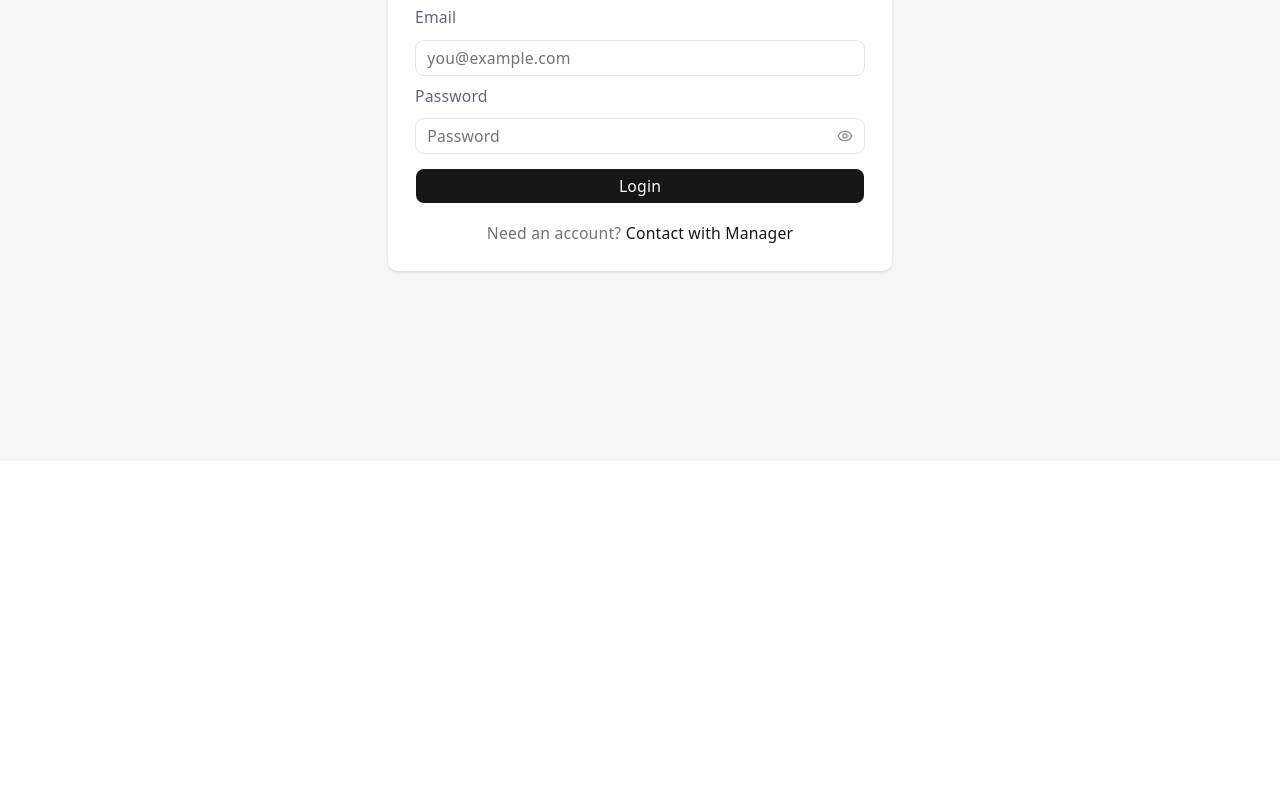
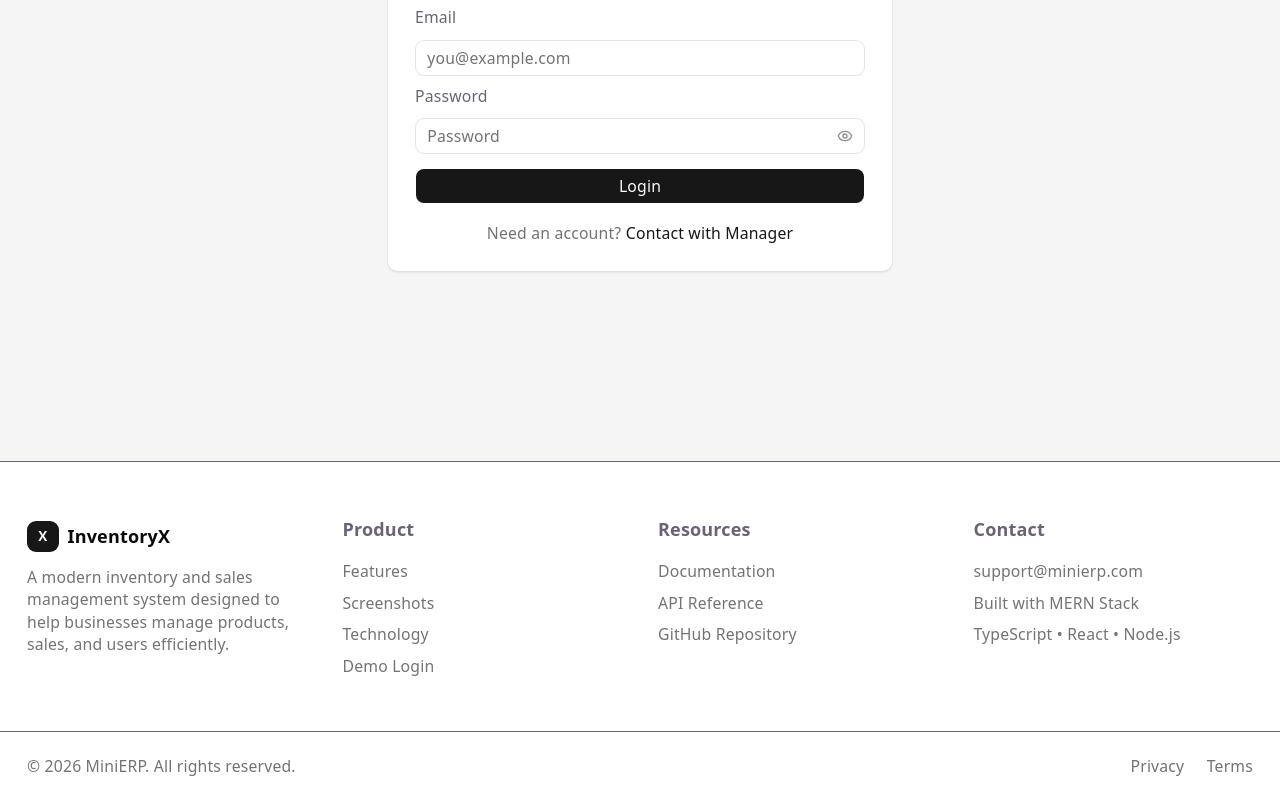
Before and after one commit to pmppiyas/Mini-ERP-Inventory-Sales-Management_Frontend, a React (Vite) app: page /auth/login in a window 1280 px wide. Shown: the part 333-1133 px from the top of the page. Before the commit the page ends 800 px from the top, so only its background shows below. Built offline with nearby package versions, Linux system fonts and the light colour scheme; no server answers.

Commit message:
add: footer

```diff
--- a/src/App.tsx
+++ b/src/App.tsx
@@ -1,6 +1,7 @@
 import Navbar from '@/modules/shared/Navbar';
 import MainLayout from '@/layouts/MainLayout';
 import { Outlet } from 'react-router-dom';
+import Footer from '@/modules/shared/Footer';
 
 function App() {
   return (
@@ -9,6 +10,7 @@ function App() {
       <MainLayout>
         <Outlet />
       </MainLayout>
+      <Footer />
     </div>
   );
 }
--- /dev/null
+++ b/src/modules/shared/Footer.tsx
@@ -0,0 +1,105 @@
+import Logo from '@/modules/shared/Logo';
+
+export default function Footer() {
+  return (
+    <footer className="border-t bg-background">
+      <div className="mx-auto grid max-w-7xl gap-8 px-6 py-12 md:grid-cols-4">
+        {/* Brand */}
+        <div className="space-y-2">
+          <Logo />
+
+          <p className="text-sm text-muted-foreground">
+            A modern inventory and sales management system designed to help
+            businesses manage products, sales, and users efficiently.
+          </p>
+        </div>
+
+        {/* Product */}
+        <div>
+          <h3 className="mb-4 font-semibold">Product</h3>
+
+          <ul className="space-y-2 text-sm text-muted-foreground">
+            <li>
+              <a href="#features" className="hover:text-primary">
+                Features
+              </a>
+            </li>
+
+            <li>
+              <a href="#screenshots" className="hover:text-primary">
+                Screenshots
+              </a>
+            </li>
+
+            <li>
+              <a href="#technology" className="hover:text-primary">
+                Technology
+              </a>
+            </li>
+
+            <li>
+              <a href="/login" className="hover:text-primary">
+                Demo Login
+              </a>
+            </li>
+          </ul>
+        </div>
+
+        {/* Resources */}
+        <div>
+          <h3 className="mb-4 font-semibold">Resources</h3>
+
+          <ul className="space-y-2 text-sm text-muted-foreground">
+            <li>
+              <a href="#" className="hover:text-primary">
+                Documentation
+              </a>
+            </li>
+
+            <li>
+              <a href="#" className="hover:text-primary">
+                API Reference
+              </a>
+            </li>
+
+            <li>
+              <a href="#" className="hover:text-primary">
+                GitHub Repository
+              </a>
+            </li>
+          </ul>
+        </div>
+
+        {/* Contact */}
+        <div>
+          <h3 className="mb-4 font-semibold">Contact</h3>
+
+          <ul className="space-y-2 text-sm text-muted-foreground">
+            <li>support@minierp.com</li>
+
+            <li>Built with MERN Stack</li>
+
+            <li>TypeScript • React • Node.js</li>
+          </ul>
+        </div>
+      </div>
+
+      {/* Bottom */}
+      <div className="border-t">
+        <div className="mx-auto flex max-w-7xl flex-col items-center justify-between gap-3 px-6 py-5 text-sm text-muted-foreground md:flex-row">
+          <p>© {new Date().getFullYear()} MiniERP. All rights reserved.</p>
+
+          <div className="flex gap-5">
+            <a href="#" className="hover:text-primary">
+              Privacy
+            </a>
+
+            <a href="#" className="hover:text-primary">
+              Terms
+            </a>
+          </div>
+        </div>
+      </div>
+    </footer>
+  );
+}
--- a/src/modules/shared/Logo.tsx
+++ b/src/modules/shared/Logo.tsx
@@ -2,7 +2,7 @@ import { Link } from 'react-router-dom';
 
 const Logo = () => {
   return (
-    <Link to="/" className="flex items-center gap-2 shrink-0">
+    <Link to="/" className="flex items-center gap-2 shrink-0 py-1">
       <div className="w-7 h-7 rounded-lg bg-primary flex items-center justify-center">
         <span className="text-primary-foreground font-bold text-xs">X</span>
       </div>
--- a/src/modules/shared/Navbar.tsx
+++ b/src/modules/shared/Navbar.tsx
@@ -8,12 +8,13 @@ import {
   SheetTitle,
   SheetTrigger,
 } from '@/components/ui/sheet';
+import Logo from '@/modules/shared/Logo';
 
 const navLinks = [
   { title: 'Dashboard', url: '/admin' },
-  { title: 'Products',  url: '/admin/products' },
-  { title: 'Sales',     url: '/admin/sales' },
-  { title: 'Reports',   url: '/admin/reports' },
+  { title: 'Products', url: '/admin/products' },
+  { title: 'Sales', url: '/admin/sales' },
+  { title: 'Reports', url: '/admin/reports' },
 ];
 
 export default function Navbar() {
@@ -23,16 +24,10 @@ export default function Navbar() {
   return (
     <header className="bg-card border-b border-border sticky top-0 z-30">
       <div className="container mx-auto px-5">
-
         {/* Desktop */}
         <nav className="hidden h-14 lg:flex items-center justify-between gap-6">
           {/* Logo */}
-          <Link to="/" className="flex items-center gap-2 shrink-0">
-            <div className="w-7 h-7 rounded-lg bg-primary flex items-center justify-center">
-              <span className="text-primary-foreground font-bold text-xs">M</span>
-            </div>
-            <span className="font-bold text-foreground text-base">Mini ERP</span>
-          </Link>
+          <Logo />
 
           {/* Nav Links */}
           <div className="flex items-center gap-1">
@@ -61,12 +56,16 @@ export default function Navbar() {
                   <div className="w-5 h-5 rounded-full bg-primary flex items-center justify-center text-primary-foreground text-[9px] font-bold">
                     {user.name[0]}
                   </div>
-                  <span className="font-medium text-foreground">{user.name}</span>
+                  <span className="font-medium text-foreground">
+                    {user.name}
+                  </span>
                   <span className="text-xs text-muted-foreground bg-muted px-1.5 py-0.5 rounded">
                     {user.role}
                   </span>
                 </div>
-                <Button variant="outline" size="sm">Logout</Button>
+                <Button variant="outline" size="sm">
+                  Logout
+                </Button>
               </>
             ) : (
               <>
@@ -85,9 +84,13 @@ export default function Navbar() {
         <div className="flex h-14 items-center justify-between lg:hidden">
           <Link to="/" className="flex items-center gap-2">
             <div className="w-7 h-7 rounded-lg bg-primary flex items-center justify-center">
-              <span className="text-primary-foreground font-bold text-xs">M</span>
+              <span className="text-primary-foreground font-bold text-xs">
+                M
+              </span>
             </div>
-            <span className="font-bold text-foreground text-base">Mini ERP</span>
+            <span className="font-bold text-foreground text-base">
+              Mini ERP
+            </span>
           </Link>
 
           <Sheet>
@@ -122,7 +125,9 @@ export default function Navbar() {
 
               <div className="mt-6 pt-6 border-t border-border flex flex-col gap-2">
                 {isLoggedIn ? (
-                  <Button variant="outline" className="w-full">Logout</Button>
+                  <Button variant="outline" className="w-full">
+                    Logout
+                  </Button>
                 ) : (
                   <>
                     <Button asChild variant="outline" className="w-full">
```
